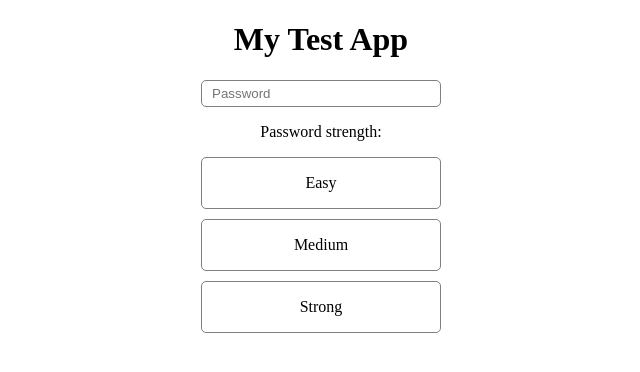
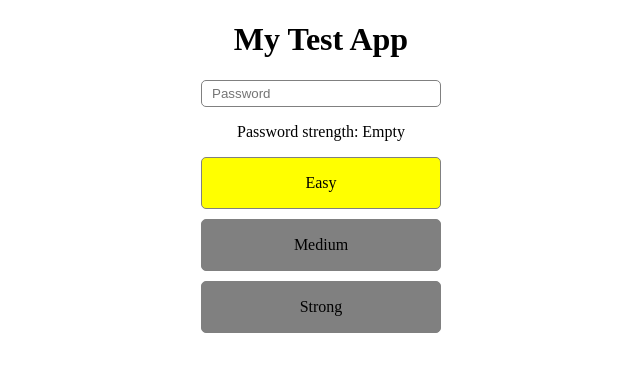
Before and after one commit to Taraskin777/angular-test-app, an Angular app: page / in a window 1280 px wide. Shown: the top 372 px of the page, without its empty margins (319-959 px from the left). Built offline with nearby package versions, Linux system fonts and the light colour scheme.

Commit message:
add onInputChange and checkPasswordStrength methods, add conditions to app.componnent.html

```diff
--- a/package.json
+++ b/package.json
@@ -14,7 +14,7 @@
     "@angular/common": "^17.0.0",
     "@angular/compiler": "^17.0.0",
     "@angular/core": "^17.0.0",
-    "@angular/forms": "^17.0.0",
+    "@angular/forms": "^17.0.8",
     "@angular/platform-browser": "^17.0.0",
     "@angular/platform-browser-dynamic": "^17.0.0",
     "@angular/router": "^17.0.0",
--- a/src/app/app.component.css
+++ b/src/app/app.component.css
@@ -1,27 +1,27 @@
-h1{
+h1 {
   text-align: center;
 }
 
-section{
+section {
   display: flex;
   justify-content: center;
 }
 
-.wrapper{
+.wrapper {
   display: flex;
   flex-direction: column;
   width: 30vh;
   text-align: center;
 }
 
-input{
+input {
   border: 1px solid grey;
   border-radius: 5px;
   height: 1.7rem;
   padding-left: 10px;
 }
 
- input:focus{
+input:focus {
   outline: 1px solid red;
   border: none;
 }
@@ -32,3 +32,16 @@ input{
   border-radius: 5px;
   margin-bottom: 10px;
 }
+
+.gray {
+  background-color: gray;
+}
+.red {
+  background-color: red;
+}
+.yellow {
+  background-color: yellow;
+}
+.green {
+  background-color: green;
+}
--- a/src/app/app.component.html
+++ b/src/app/app.component.html
@@ -4,15 +4,52 @@
   </header>
   <section>
     <div class="wrapper">
-      <input type="password" placeholder="Password" />
-      <p>Password strength:</p>
-      <div class="strength">
+      <input
+        type="password"
+        placeholder="Password"
+        (input)="onInputChange($event)"
+      />
+      <p>Password strength: {{ passwordStrength }}</p>
+      <div
+        class="strength"
+        [ngClass]="{
+          red: passwordStrength === 'Easy' || passwordStrength === 'Weak',
+          gray:
+            passwordStrength !== 'Easy' &&
+            passwordStrength !== 'Medium' &&
+            passwordStrength !== 'Strong',
+          green: passwordStrength === 'Strong',
+          yellow:
+            passwordStrength !== 'Easy' &&
+            passwordStrength !== 'Strong' &&
+            passwordStrength !== 'Weak'
+        }"
+      >
         <p>Easy</p>
       </div>
-      <div class="strength">
+      <div
+        class="strength"
+        [ngClass]="{
+          red: passwordStrength === 'Weak',
+          yellow: passwordStrength === 'Medium',
+          gray: passwordStrength !== 'Medium' && passwordStrength !== 'Strong',
+          green: passwordStrength === 'Strong'
+        }"
+      >
         <p>Medium</p>
       </div>
-      <div class="strength">
+      <div
+        class="strength"
+        [ngClass]="{
+          red: passwordStrength === 'Weak',
+          gray:
+            passwordStrength !== 'Easy' &&
+            passwordStrength !== 'Medium' &&
+            passwordStrength !== 'Strong' &&
+            passwordStrength !== 'Weak',
+          green: passwordStrength === 'Strong'
+        }"
+      >
         <p>Strong</p>
       </div>
     </div>
--- a/src/app/app.component.ts
+++ b/src/app/app.component.ts
@@ -7,8 +7,40 @@ import { RouterOutlet } from '@angular/router';
   standalone: true,
   imports: [CommonModule, RouterOutlet],
   templateUrl: './app.component.html',
-  styleUrl: './app.component.css'
+  styleUrl: './app.component.css',
 })
 export class AppComponent {
   title = 'My Test App';
+  password: string = '';
+  passwordStrength: string = '';
+  ngOnInit(): void {
+    this.checkPasswordStrength();
+  }
+  onInputChange(event: Event): void {
+    const passwordValue = (event.target as HTMLInputElement).value;
+    this.password = passwordValue;
+    this.checkPasswordStrength();
+  }
+  checkPasswordStrength(): void {
+    const passwordLength = this.password.length;
+    const onlyLetters = /^[a-zA-Z]+$/.test(this.password);
+    const onlyNumbers = /^[0-9]+$/.test(this.password);
+    const onlySymbols = /^[^a-zA-Z0-9]+$/.test(this.password);
+
+    if (passwordLength === 0) {
+      this.passwordStrength = 'Empty';
+    } else if (passwordLength < 8) {
+      this.passwordStrength = 'Weak';
+    } else if (onlyLetters || onlyNumbers || onlySymbols) {
+      this.passwordStrength = 'Easy';
+    } else if (
+      /^[a-zA-Z]+[0-9]+$/.test(this.password) ||
+      /^[a-zA-Z]+[^a-zA-Z0-9]+$/.test(this.password) ||
+      /^[0-9]+[^a-zA-Z0-9]+$/.test(this.password)
+    ) {
+      this.passwordStrength = 'Medium';
+    } else {
+      this.passwordStrength = 'Strong';
+    }
+  }
 }
```
Also changed, not shown: 1 other file (tests, documents, lock files or other folders). Lines whose indentation alone changed are shown as unchanged.
